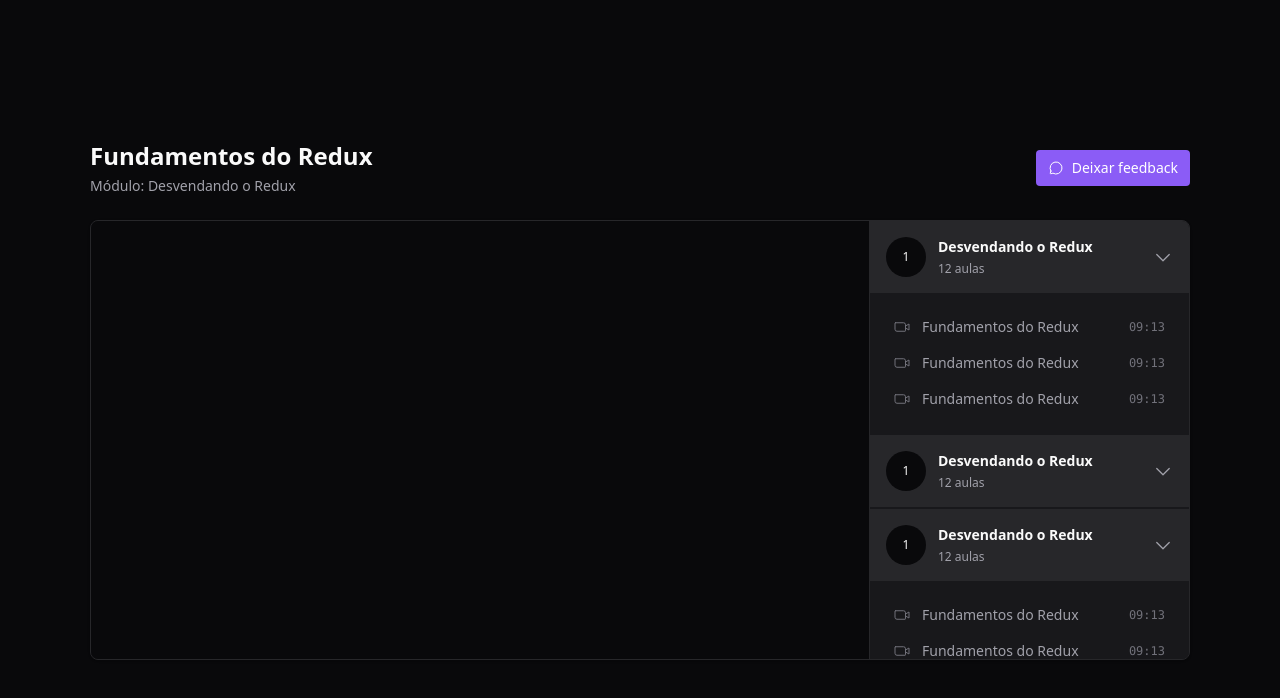
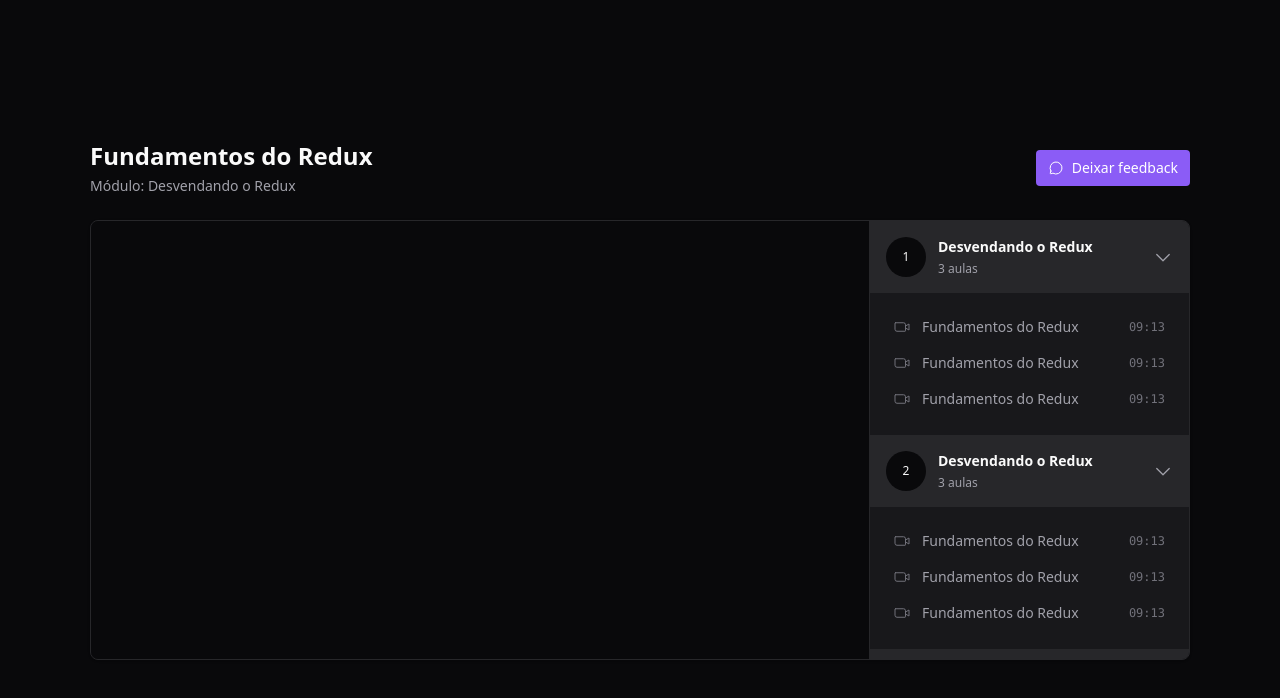
Before and after one commit to erik-ferreira/07-redux-zustand, a React (Vite) app: page / in a window 1280 px wide. Shown: the top 698 px of the page. Built offline with nearby package versions, Linux system fonts and the light colour scheme.

Commit message:
feat: separate components

```diff
--- /dev/null
+++ b/src/components/Header.tsx
@@ -0,0 +1,8 @@
+export function Header() {
+  return (
+    <div className="flex flex-col gap-1">
+      <h1 className="text-2xl font-bold">Fundamentos do Redux</h1>
+      <span className="text-sm text-zinc-400">Módulo: Desvendando o Redux</span>
+    </div>
+  )
+}
--- /dev/null
+++ b/src/components/Lesson.tsx
@@ -0,0 +1,18 @@
+import { VideoCamera } from "phosphor-react"
+
+interface LessonProps {
+  title: string
+  duration: string
+}
+
+export function Lesson({ title, duration }: LessonProps) {
+  return (
+    <button className="flex items-center gap-3 text-sm text-zinc-400">
+      <VideoCamera className="w-4 h-4 text-zinc-500" />
+      <span>{title}</span>
+      <span className="ml-auto font-mono text-xs text-zinc-500">
+        {duration}
+      </span>
+    </button>
+  )
+}
--- /dev/null
+++ b/src/components/Module.tsx
@@ -0,0 +1,33 @@
+import { CaretDown } from "phosphor-react"
+import { Lesson } from "./Lesson"
+
+interface ModuleProps {
+  moduleIndex: number
+  title: string
+  amountOfLessons: number
+}
+
+export function Module({ moduleIndex, title, amountOfLessons }: ModuleProps) {
+  return (
+    <div>
+      <button className="flex w-full items-center gap-3 bg-zinc-800 p-4">
+        <div className="flex w-10 h-10 rounded-full items-center justify-center bg-zinc-950 text-xs">
+          {moduleIndex}
+        </div>
+
+        <div className="flex flex-col gap-1 text-left">
+          <strong className="text-sm">{title}</strong>
+          <span className="text-xs text-zinc-400">{amountOfLessons} aulas</span>
+        </div>
+
+        <CaretDown className="w-5 h-5 ml-auto text-zinc-400" />
+      </button>
+
+      <nav className="relative flex flex-col gap-4 p-6">
+        <Lesson title="Fundamentos do Redux" duration="09:13" />
+        <Lesson title="Fundamentos do Redux" duration="09:13" />
+        <Lesson title="Fundamentos do Redux" duration="09:13" />
+      </nav>
+    </div>
+  )
+}
--- /dev/null
+++ b/src/components/Video.tsx
@@ -0,0 +1,14 @@
+import ReactPlayer from "react-player"
+
+export function Video() {
+  return (
+    <div className="w-full bg-zinc-950 aspect-video">
+      <ReactPlayer
+        width="100%"
+        height="100%"
+        controls
+        url="https://www.youtube.com/watch?v=_iwmliA0rgE"
+      />
+    </div>
+  )
+}
--- a/src/pages/Player.tsx
+++ b/src/pages/Player.tsx
@@ -1,18 +1,15 @@
-import { CaretDown, ChatCircle, VideoCamera } from "phosphor-react"
-import ReactPlayer from "react-player"
+import { ChatCircle } from "phosphor-react"
+
+import { Video } from "../components/Video"
+import { Header } from "../components/Header"
+import { Module } from "../components/Module"
 
 export function Player() {
   return (
     <div className="h-screen bg-zinc-950 text-zinc-50 flex items-center justify-center">
       <div className="flex w-[1100px] flex-col gap-6">
-        {/* Header */}
         <div className="flex items-center justify-between">
-          <div className="flex flex-col gap-1">
-            <h1 className="text-2xl font-bold">Fundamentos do Redux</h1>
-            <span className="text-sm text-zinc-400">
-              Módulo: Desvendando o Redux
-            </span>
-          </div>
+          <Header />
 
           <button className="flex items-center gap-2 rounded bg-violet-500 px-3 py-2 text-sm font-medium text-white hover:bg-violet-600">
             <ChatCircle className="w-4 h-4" />
@@ -22,113 +19,25 @@
 
         <main className="relative flex overflow-hidden rounded-lg border border-zinc-800 bg-zinc-900 shadow pr-80">
           <div className="flex-1">
-            <div className="w-full bg-zinc-950 aspect-video">
-              <ReactPlayer
-                width="100%"
-                height="100%"
-                controls
-                url="https://www.youtube.com/watch?v=_iwmliA0rgE"
-              />
-            </div>
+            <Video />
           </div>
 
           <aside className="w-80 border-l border-zinc-800 divide-y-2 divide-zinc-900 bg-zinc-900 overflow-y-scroll absolute top-0 bottom-0 right-0 scrollbar-thin scrollbar-track-zinc-950 scrollbar-thumb-zinc-900">
-            <div>
-              <button className="flex w-full items-center gap-3 bg-zinc-800 p-4">
-                <div className="flex w-10 h-10 rounded-full items-center justify-center bg-zinc-950 text-xs">
-                  1
-                </div>
-
-                <div className="flex flex-col gap-1 text-left">
-                  <strong className="text-sm">Desvendando o Redux</strong>
-                  <span className="text-xs text-zinc-400">12 aulas</span>
-                </div>
-
-                <CaretDown className="w-5 h-5 ml-auto text-zinc-400" />
-              </button>
-
-              <nav className="relative flex flex-col gap-4 p-6">
-                <button className="flex items-center gap-3 text-sm text-zinc-400">
-                  <VideoCamera className="w-4 h-4 text-zinc-500" />
-                  <span>Fundamentos do Redux</span>
-                  <span className="ml-auto font-mono text-xs text-zinc-500">
-                    09:13
-                  </span>
-                </button>
-
-                <button className="flex items-center gap-3 text-sm text-zinc-400">
-                  <VideoCamera className="w-4 h-4 text-zinc-500" />
-                  <span>Fundamentos do Redux</span>
-                  <span className="ml-auto font-mono text-xs text-zinc-500">
-                    09:13
-                  </span>
-                </button>
-
-                <button className="flex items-center gap-3 text-sm text-zinc-400">
-                  <VideoCamera className="w-4 h-4 text-zinc-500" />
-                  <span>Fundamentos do Redux</span>
-                  <span className="ml-auto font-mono text-xs text-zinc-500">
-                    09:13
-                  </span>
-                </button>
-              </nav>
-            </div>
-
-            <div>
-              <button className="flex w-full items-center gap-3 bg-zinc-800 p-4">
-                <div className="flex w-10 h-10 rounded-full items-center justify-center bg-zinc-950 text-xs">
-                  1
-                </div>
-
-                <div className="flex flex-col gap-1 text-left">
-                  <strong className="text-sm">Desvendando o Redux</strong>
-                  <span className="text-xs text-zinc-400">12 aulas</span>
-                </div>
-
-                <CaretDown className="w-5 h-5 ml-auto text-zinc-400" />
-              </button>
-            </div>
-
-            <div>
-              <button className="flex w-full items-center gap-3 bg-zinc-800 p-4">
-                <div className="flex w-10 h-10 rounded-full items-center justify-center bg-zinc-950 text-xs">
-                  1
-                </div>
-
-                <div className="flex flex-col gap-1 text-left">
-                  <strong className="text-sm">Desvendando o Redux</strong>
-                  <span className="text-xs text-zinc-400">12 aulas</span>
-                </div>
-
-                <CaretDown className="w-5 h-5 ml-auto text-zinc-400" />
-              </button>
-
-              <nav className="relative flex flex-col gap-4 p-6">
-                <button className="flex items-center gap-3 text-sm text-zinc-400">
-                  <VideoCamera className="w-4 h-4 text-zinc-500" />
-                  <span>Fundamentos do Redux</span>
-                  <span className="ml-auto font-mono text-xs text-zinc-500">
-                    09:13
-                  </span>
-                </button>
-
-                <button className="flex items-center gap-3 text-sm text-zinc-400">
-                  <VideoCamera className="w-4 h-4 text-zinc-500" />
-                  <span>Fundamentos do Redux</span>
-                  <span className="ml-auto font-mono text-xs text-zinc-500">
-                    09:13
-                  </span>
-                </button>
-
-                <button className="flex items-center gap-3 text-sm text-zinc-400">
-                  <VideoCamera className="w-4 h-4 text-zinc-500" />
-                  <span>Fundamentos do Redux</span>
-                  <span className="ml-auto font-mono text-xs text-zinc-500">
-                    09:13
-                  </span>
-                </button>
-              </nav>
-            </div>
+            <Module
+              moduleIndex={1}
+              title="Desvendando o Redux"
+              amountOfLessons={3}
+            />
+            <Module
+              moduleIndex={2}
+              title="Desvendando o Redux"
+              amountOfLessons={3}
+            />
+            <Module
+              moduleIndex={3}
+              title="Desvendando o Redux"
+              amountOfLessons={3}
+            />
           </aside>
         </main>
       </div>
```
